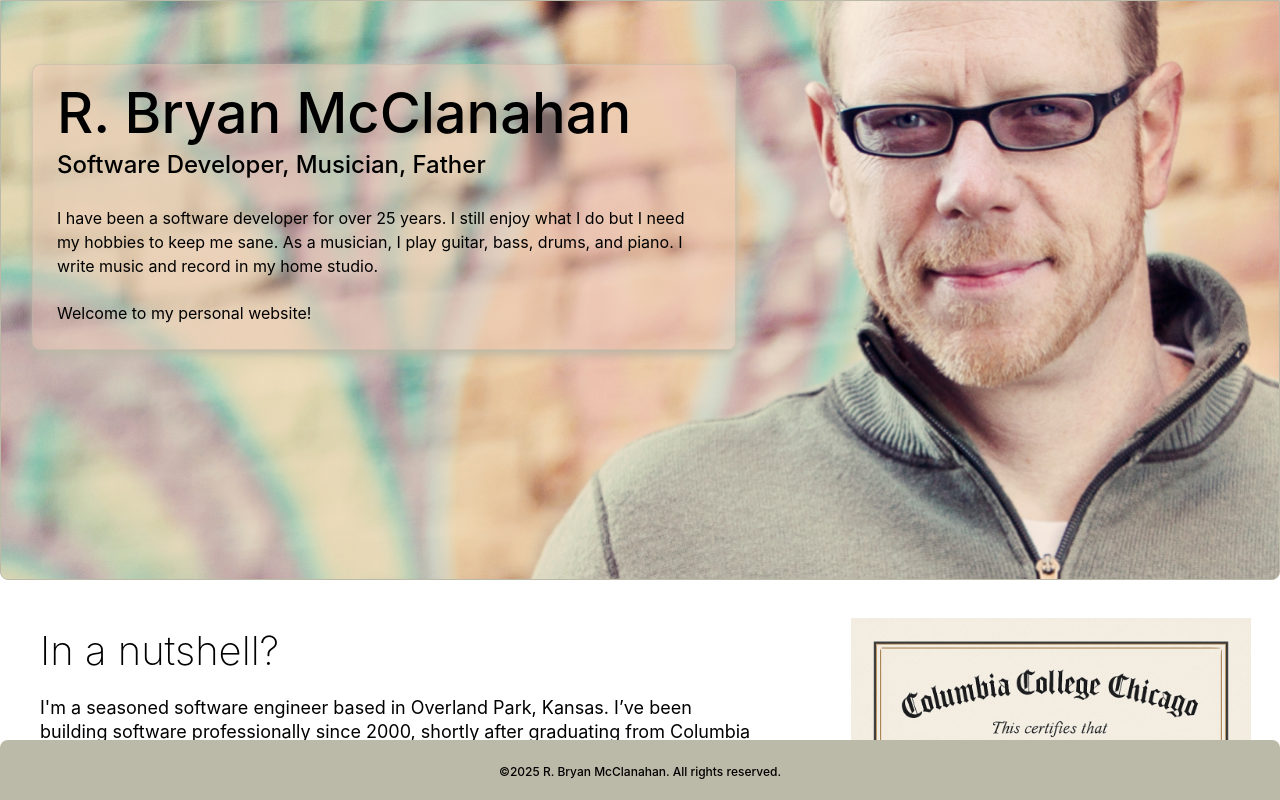
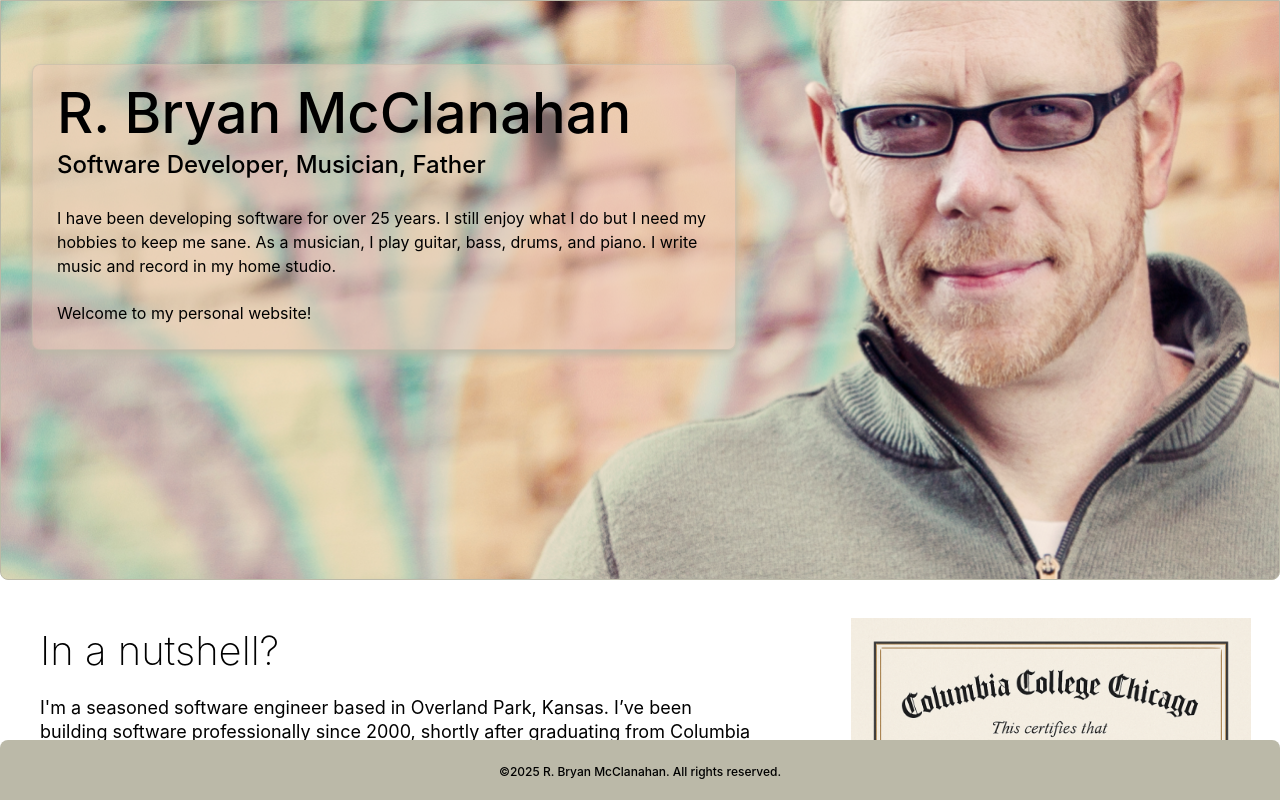
Before and after one commit to BryBo617/rbryanmcclanahan.com, a React (Vite) app: page / in a window 1280 px wide. Built offline with nearby package versions, Linux system fonts and the light colour scheme; a web font is replaced by a local one.

Commit message:
text changes

```diff
--- a/src/App.tsx
+++ b/src/App.tsx
@@ -11,7 +11,7 @@ function App() {
               Software Developer, Musician, Father
             </h4>
             <div className="tagline">
-              I have been a software developer for over 25 years. I still enjoy
+              I have been developing software for over 25 years. I still enjoy
               what I do but I need my hobbies to keep me sane. As a musician, I
               play guitar, bass, drums, and piano. I write music and record in
               my home studio.
@@ -28,7 +28,7 @@ function App() {
             <p>
               I'm a seasoned software engineer based in Overland Park, Kansas.
               I’ve been building software professionally since 2000, shortly
-              after graduating from Columbia College Chicago. Over the years,
+              after graduating from Columbia College of Chicago. Over the years,
               I’ve worked across a wide range of projects—from lean web apps to
               full-scale software systems—always focused on delivering clean,
               effective solutions that solve real problems. I’m currently a
```
